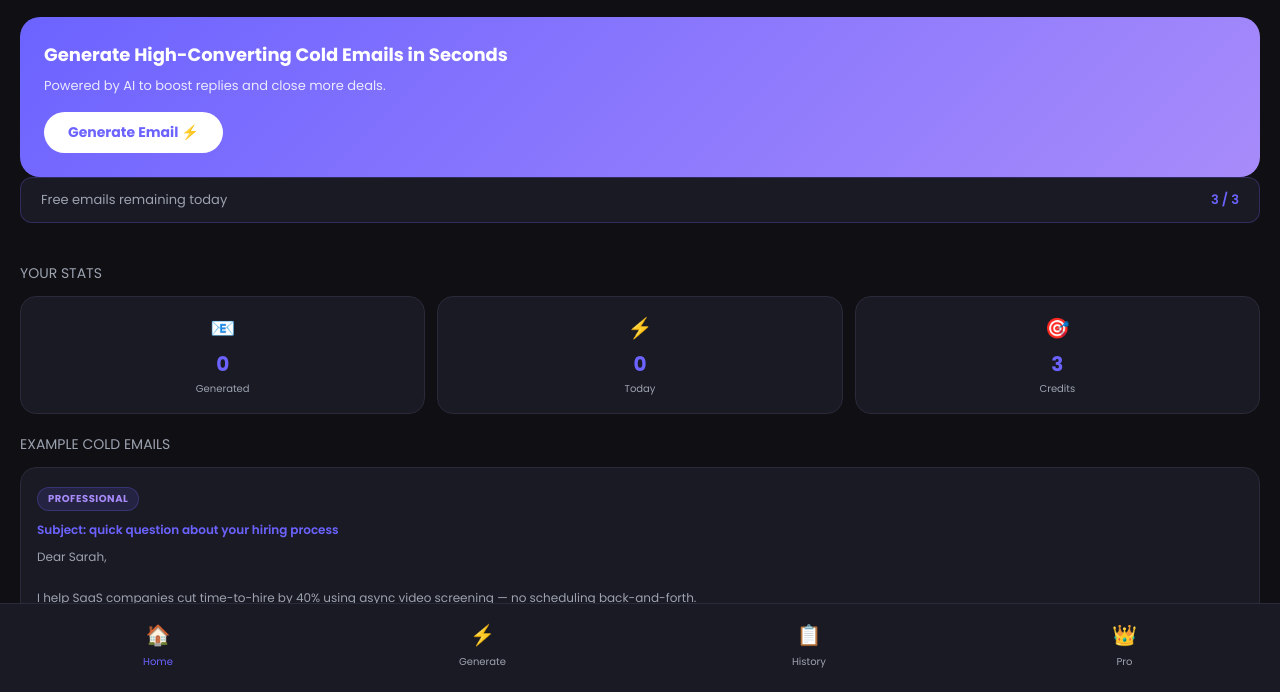
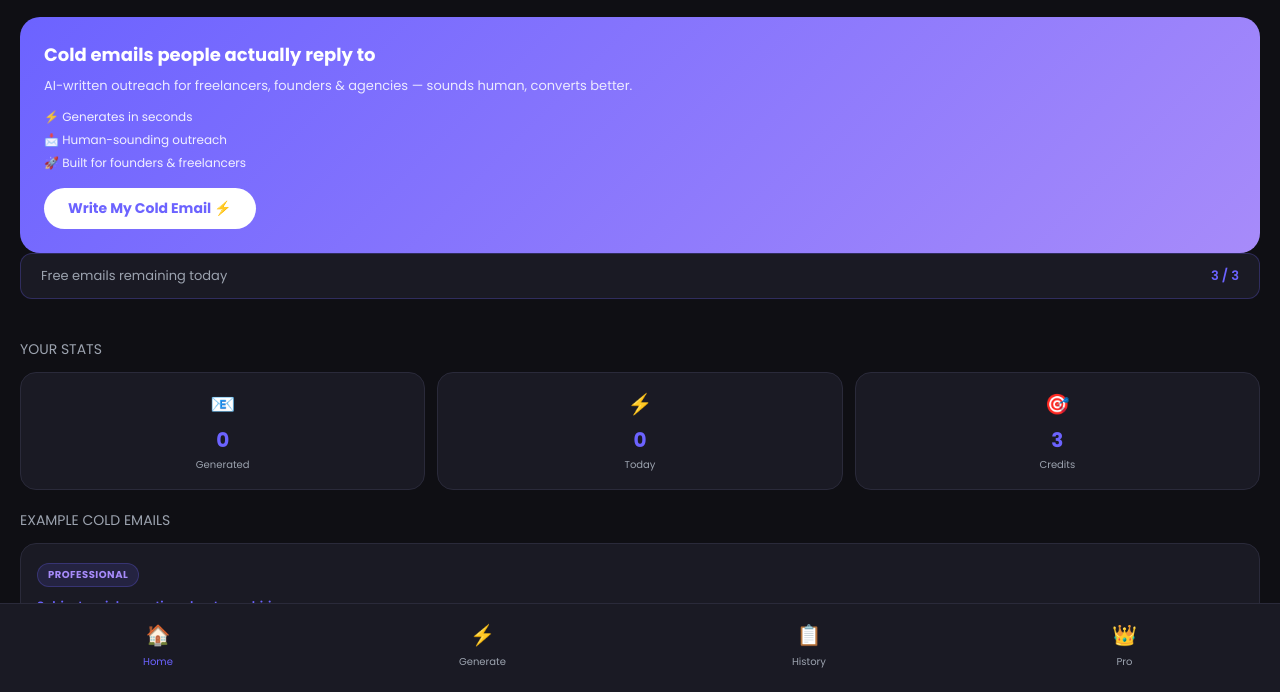
Before and after one commit to shreyanshetty211-svg/coldflow-app, a website: page index.html in a window 1280 px wide. Shown: the part 106-798 px from the top of the page. Drawn offline with Linux system fonts and the light colour scheme.

Commit message:
improve hero section copy

```diff
--- a/index.html
+++ b/index.html
@@ -153,7 +153,15 @@ body {
 }
 
 .hero-title { font-size: 18px; font-weight: 700; margin-bottom: 8px; }
-.hero-sub { font-size: 13px; opacity: 0.85; margin-bottom: 16px; }
+.hero-sub { font-size: 13px; opacity: 0.85; margin-bottom: 12px; }
+
+.hero-bullets {
+  display: flex;
+  flex-direction: column;
+  gap: 5px;
+  margin-bottom: 16px;
+}
+.hero-bullets span { font-size: 12px; opacity: 0.9; }
 .hero-btn {
   background: white;
   color: #6c63ff;
@@ -615,9 +623,14 @@ textarea.form-input { min-height: 90px; resize: none; }
   </div>
 
   <div class="hero-card">
-    <div class="hero-title">Generate High-Converting Cold Emails in Seconds</div>
-    <div class="hero-sub">Powered by AI to boost replies and close more deals.</div>
-    <button class="hero-btn" onclick="showScreen('generator')">Generate Email ⚡</button>
+    <div class="hero-title">Cold emails people actually reply to</div>
+    <div class="hero-sub">AI-written outreach for freelancers, founders & agencies — sounds human, converts better.</div>
+    <div class="hero-bullets">
+      <span>⚡ Generates in seconds</span>
+      <span>📩 Human-sounding outreach</span>
+      <span>🚀 Built for founders & freelancers</span>
+    </div>
+    <button class="hero-btn" onclick="showScreen('generator')">Write My Cold Email ⚡</button>
   </div>
 
   <div class="free-badge">
```
